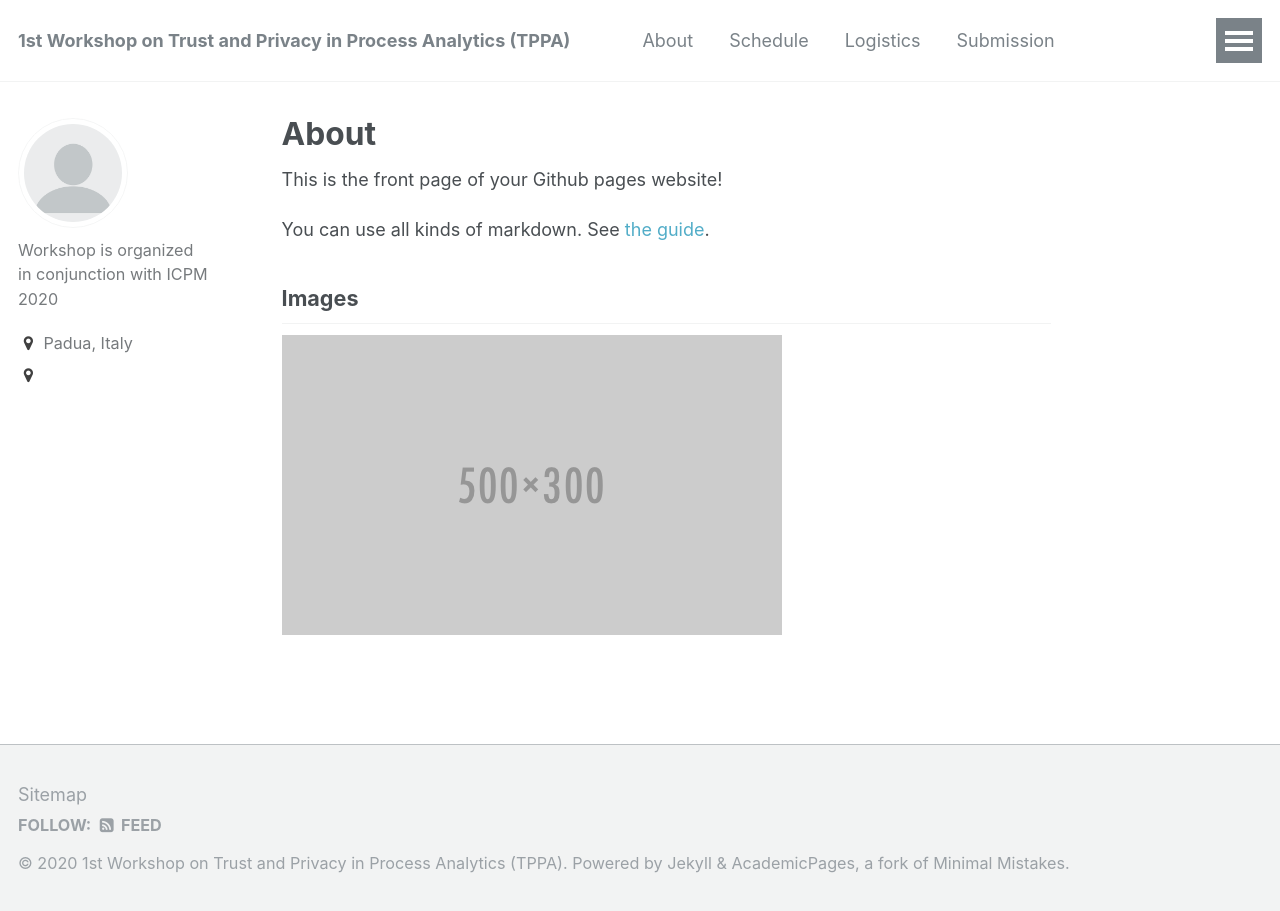
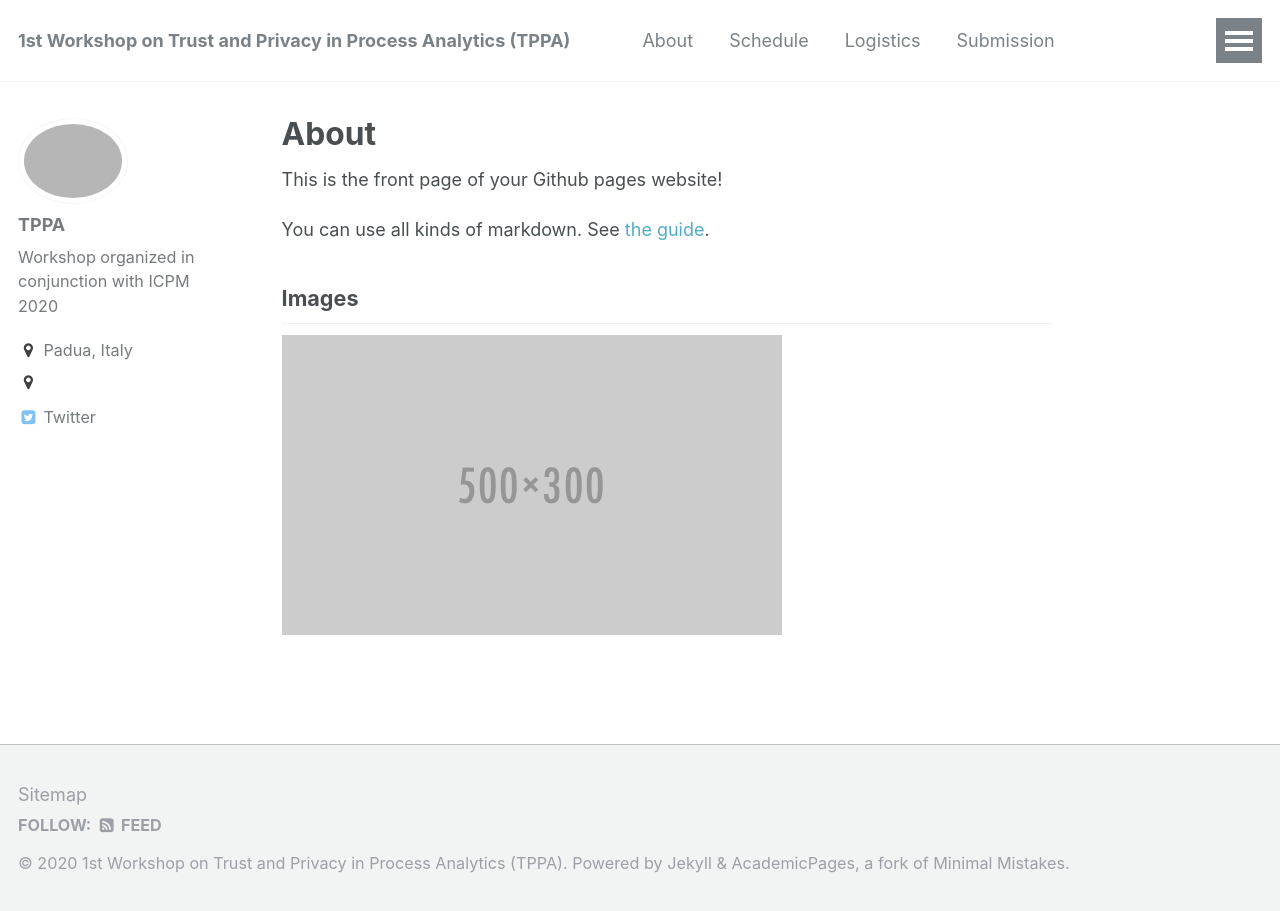
Before and after one commit to academicpages/events, a Jekyll site: the page built from _pages/about.md, in a window 1280 px wide. Built offline with Jekyll 4.4.1, drawn with Linux system fonts in a browser that asks for light colours.

Commit message:
Update _config.yml

```diff
--- a/_config.yml
+++ b/_config.yml
@@ -77,9 +77,9 @@ analytics:
 
 # Site Author
 author:
-  name             : ""
-  avatar           : "profile.png"
-  bio              : "Workshop is organized in conjunction with ICPM 2020"
+  name             : "TPPA"
+  avatar           :
+  bio              : "Workshop organized in conjunction with ICPM 2020"
   location         : "Padua, Italy"
   employer         : ""
   googlescholar    :
@@ -103,7 +103,7 @@ author:
   stackoverflow    : # http://stackoverflow.com/users/123456/username
   steam            :
   tumblr           :
-  twitter          :
+  twitter          : "@icpm_conf"
   vine             :
   weibo            :
   xing             :
```
